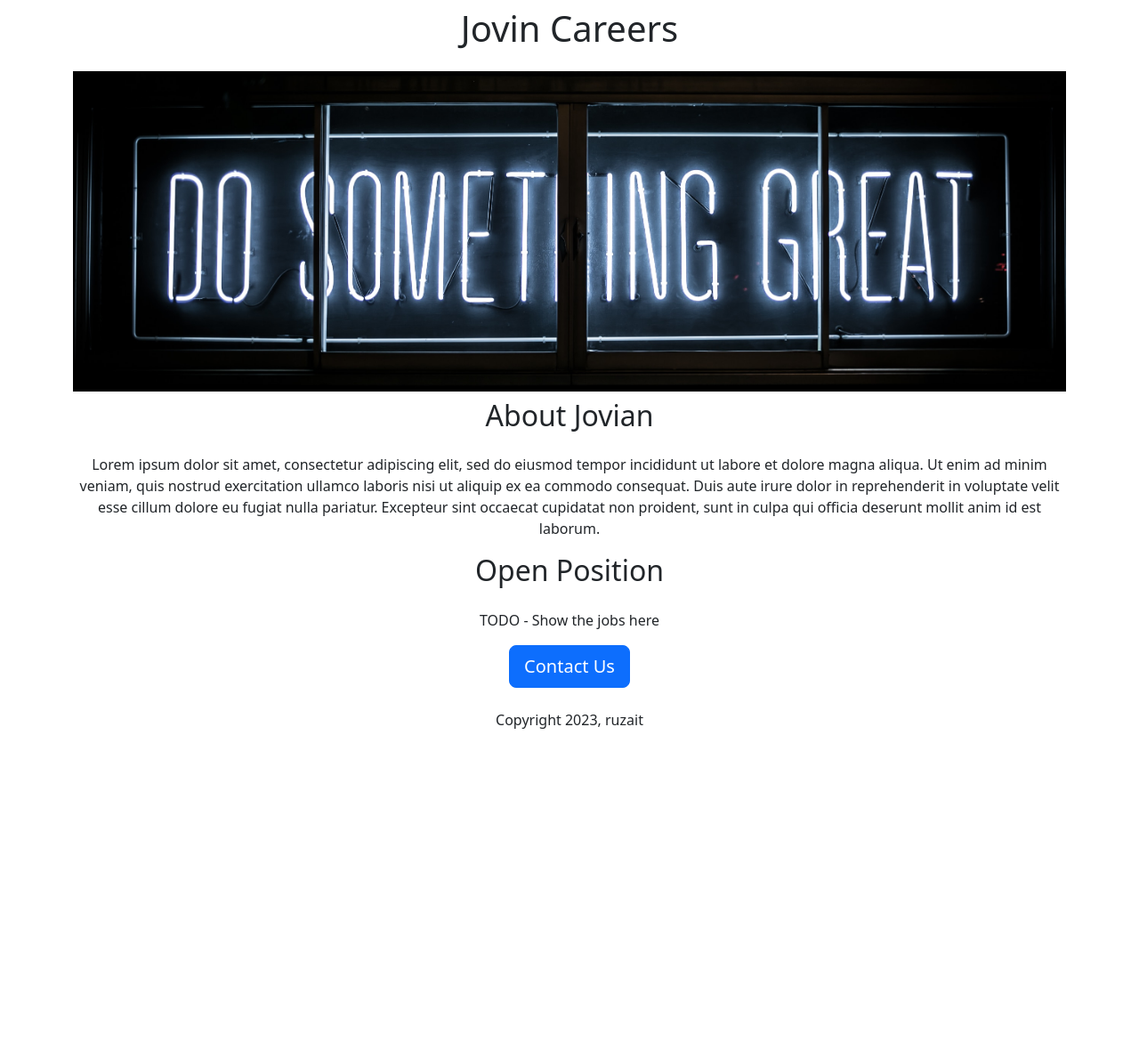
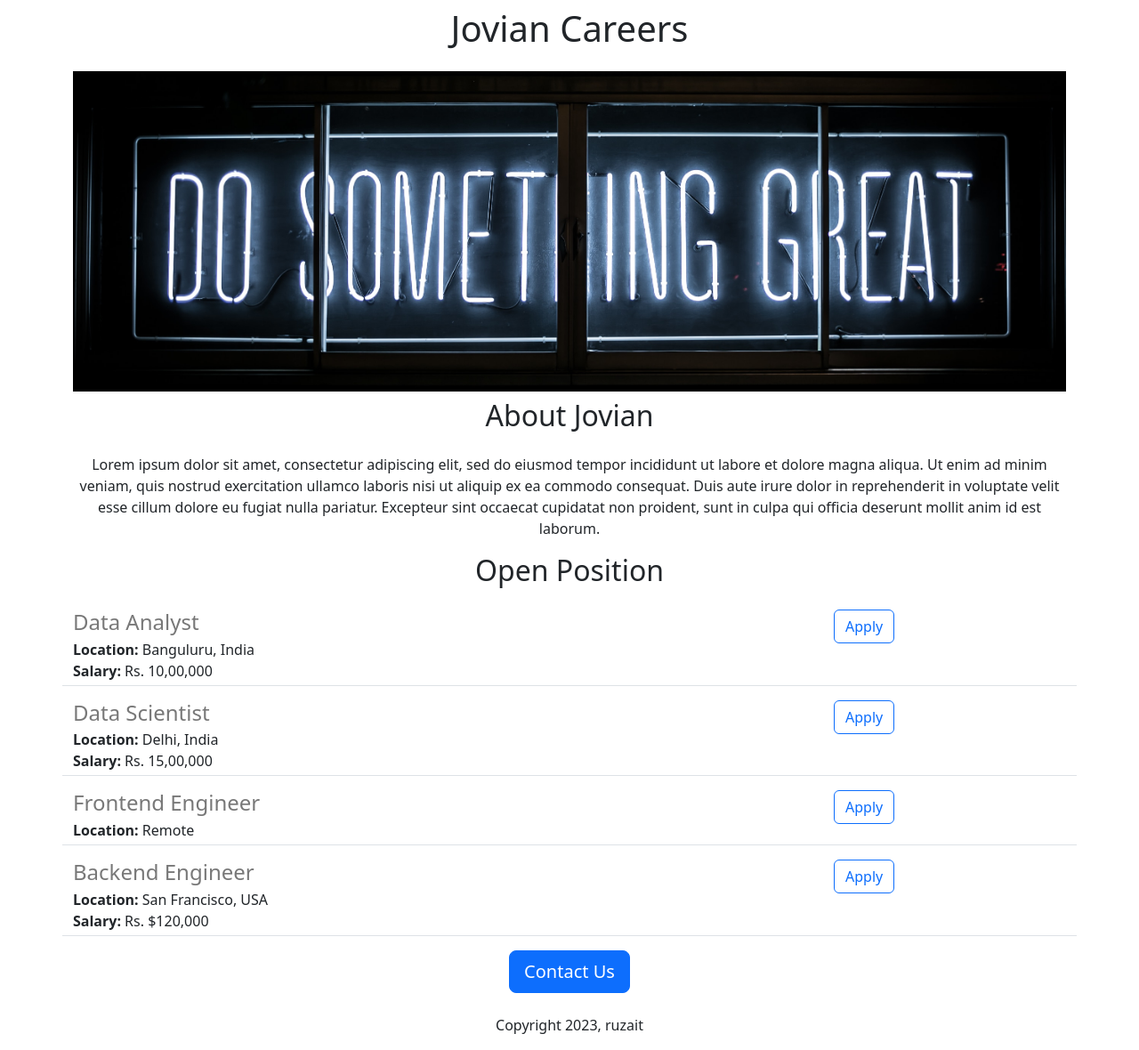
Before and after one commit to NexTechGen/Jovian-careers-website-v2, a Flask app: page / in a window 1280 px wide. Shown: the whole page at 89% size. Before the commit the page ends 819 px from the top, so only its background shows below. Run offline with Flask 3, Linux system fonts and the light colour scheme.

Commit message:
Addded_dynamic_data

```diff
--- a/app.py
+++ b/app.py
@@ -1,13 +1,45 @@
 # flask is model & Flask,render_templete is class
-from flask import Flask, render_template
+from flask import Flask, render_template, jsonify
 
 app = Flask(__name__)
+
+JOBS = [
+  {
+    'id': 1,
+    'title': 'Data Analyst',
+    'location': 'Banguluru, India',
+    'salary': 'Rs. 10,00,000'
+  },
+  {
+    'id': 2,
+    'title': 'Data Scientist',
+    'location': 'Delhi, India',
+    'salary': 'Rs. 15,00,000'
+  },
+  {
+    'id': 3,
+    'title': 'Frontend Engineer',
+    'location': 'Remote',
+  },
+  {
+    'id': 4,
+    'title': 'Backend Engineer',
+    'location': 'San Francisco, USA',
+    'salary': 'Rs. $120,000'
+  },
+]
 
 
 @app.route("/")
 def hello_jovin():
   return render_template(
-    "home_bootstrap.html")  # home.html or home_bootstrap.html
+    "home_bootstrap.html", jobs=JOBS,
+    company_name="Jovian")  # home.html or home_bootstrap.html
+
+
+@app.route("/api/jobs")
+def list_jobs():
+  return jsonify(JOBS)
 
 
 if __name__ == "__main__":
--- a/templates/home_bootstrap.html
+++ b/templates/home_bootstrap.html
@@ -16,7 +16,7 @@
 
   <body>
     <div class="container">
-      <h1 class="text-center mt-2 mb-4">Jovin Careers</h1>
+      <h1 class="text-center mt-2 mb-4">{{company_name}} Careers</h1>
       <img class="img-fluid" id=banner src="https://jovian-careers-website--ruzaitahamed1.repl.co/static/banner.jpg">
       <h2 class="text-center mt-2 mb-4">About Jovian</h2>
       <p class="text-center">
@@ -24,7 +24,11 @@
       </p>
 
       <h2 class="text-center mt-2 mb-4">Open Position</h2>
-      <p class="text-center">TODO - Show the jobs here</p>
+      <div>
+        {% for job in jobs %}
+            {% include 'jobitm.html' %}
+        {% endfor %}
+      </div>
 
       <div class="text-center">
         <button class="btn btn-primary btn-lg">Contact Us</button>
@@ -32,6 +36,4 @@
       </div>
     </div>
   </body>
-
-
 </html>
--- /dev/null
+++ b/templates/jobitm.html
@@ -0,0 +1,18 @@
+<div class="border-bottom row" style="margin-bottom:16px; padding-bottom:4px">
+  <div class="col-9">
+    <h4 style="color:rgb(120,120,120); margin-bottom:4px;">
+      {{job['title']}}
+    </h4>
+    <div>
+      <b>Location:</b> {{job['location']}}
+    </div>
+      {% if 'salary' in job %}
+        <div>
+          <b>Salary:</b> {{job['salary']}}
+        </div>
+      {% endif %}
+  </div>
+  <div class="col-3">
+    <button type="button" class="btn btn-outline-primary"> Apply </button>
+  </div>
+</div>
```
Also changed, not shown: 1 other file.
